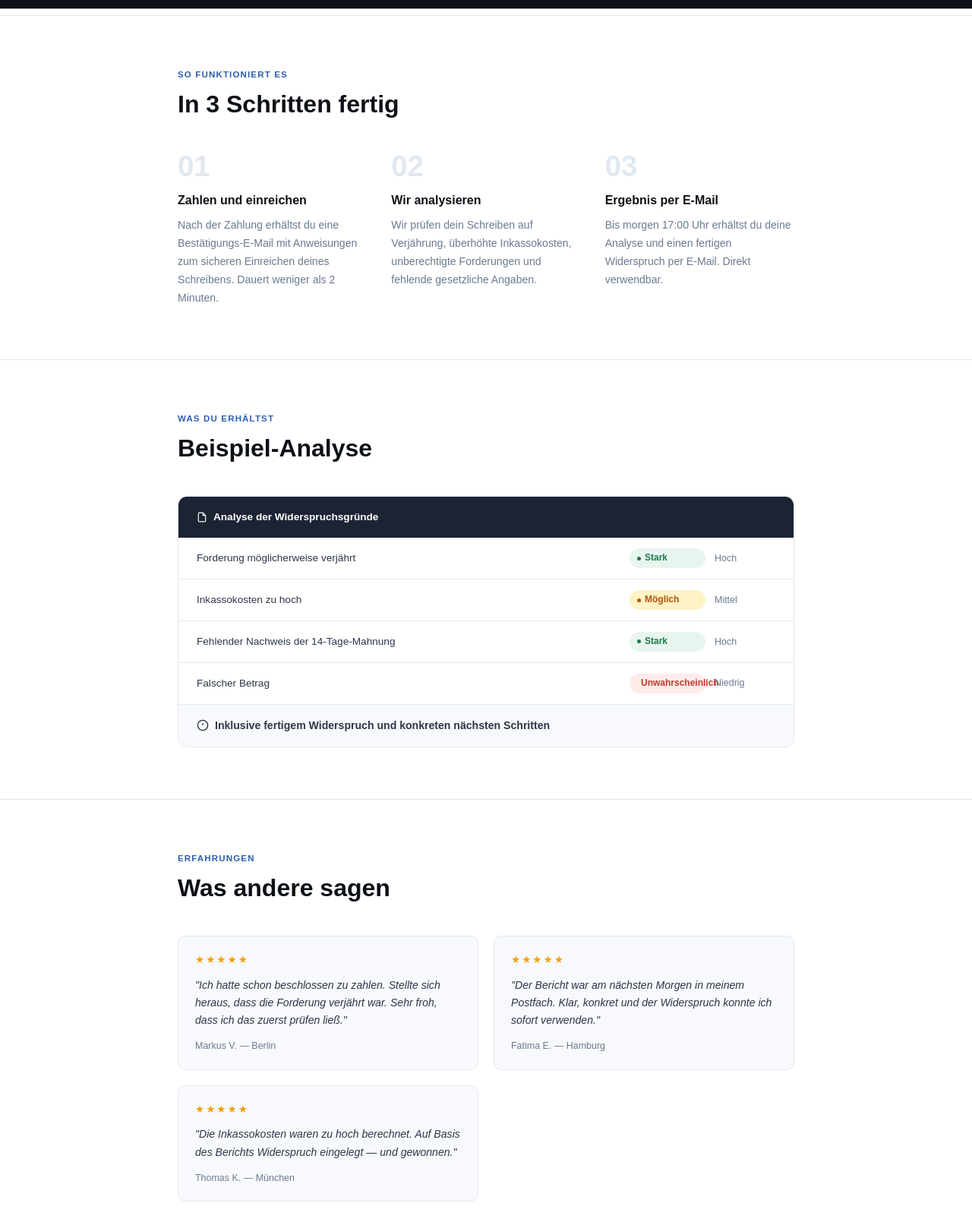
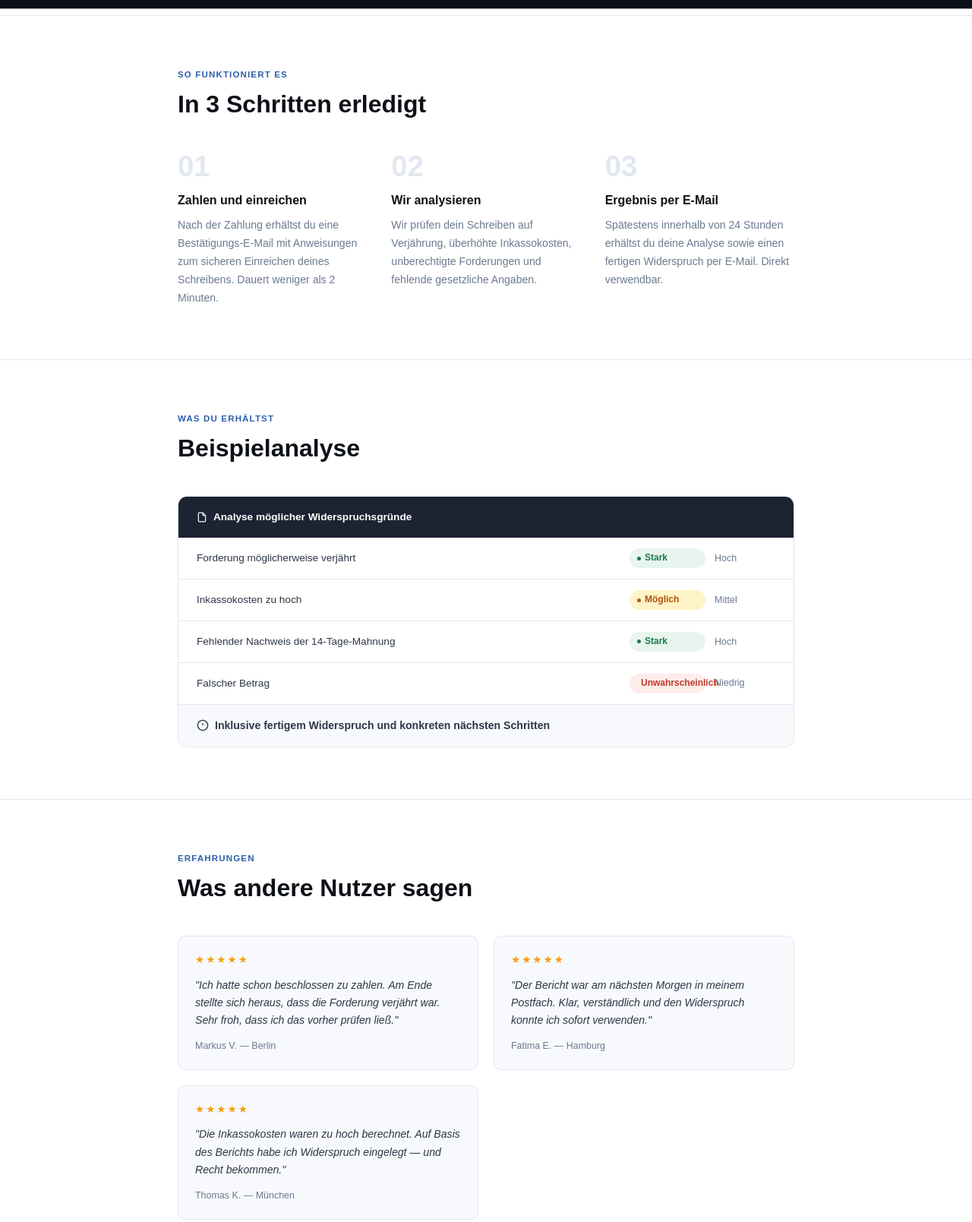
Before and after one commit to DickGroen/mahnungcheck.de, a website: page public/index.html in a window 1280 px wide. Shown: the part 863-2472 px from the top of the page at 76% size. Drawn offline with Linux system fonts and the light colour scheme.

Commit message:
Update text for clarity and correctness in index.html

```diff
--- a/public/index.html
+++ b/public/index.html
@@ -28,14 +28,14 @@
   <div class="container">
 
     <div class="hero__eyebrow" style="justify-content:center;text-align:center;display:block;margin-left:auto;margin-right:auto;">
-      Nicht sofort zahlen — lass die Forderung erst prüfen
+      Nicht sofort zahlen — lass die Forderung zuerst prüfen
     </div>
 
     <h1 style="text-align:center;">Zahlst du diese Mahnung möglicherweise zu Unrecht?</h1>
 
     <p class="hero__sub" style="text-align:center;margin-left:auto;margin-right:auto;">
       Viele Mahnungen enthalten Fehler oder überhöhte Kosten.
-      Lade dein Schreiben hoch und erhalte innerhalb von 24 Stunden eine vollständige Analyse und einen fertigen Widerspruch per E-Mail.
+      Lade dein Schreiben hoch und erhalte innerhalb von 24 Stunden eine vollständige Analyse sowie einen fertigen Widerspruch per E-Mail.
     </p>
 
     <!-- VALUE STRIP -->
@@ -43,7 +43,7 @@
       <span class="value-item"><span class="vi-check">✔</span> Analyse + Widerspruch innerhalb von 24 Stunden</span>
       <span class="value-item"><span class="vi-check">✔</span> Per E-Mail — kein Konto erforderlich</span>
       <span class="value-item"><span class="vi-check">✔</span> Einmalig €49 · kein Abo</span>
-      <span class="value-item"><span class="vi-check">✔</span> Dokument nach Verarbeitung gelöscht</span>
+      <span class="value-item"><span class="vi-check">✔</span> Dokument wird nach Verarbeitung gelöscht</span>
     </div>
 
     <!-- UPLOAD -->
@@ -90,7 +90,7 @@
       <button class="cta-main" onclick="openModal()">
         Mahnung prüfen — €49 · Ergebnis innerhalb von 24 Stunden
       </button>
-      <div class="cta-sub">Einmalig · kein Abo · 🔒 Sichere Zahlung via Stripe</div>
+      <div class="cta-sub">Einmalige Zahlung · kein Abo · 🔒 Sichere Zahlung über Stripe</div>
     </div>
 
   </div>
@@ -100,7 +100,7 @@
 <section class="section">
   <div class="container">
     <div class="section-label">So funktioniert es</div>
-    <h2>In 3 Schritten fertig</h2>
+    <h2>In 3 Schritten erledigt</h2>
     <div class="steps">
       <div class="step">
         <div class="step__num">01</div>
@@ -115,7 +115,7 @@
       <div class="step">
         <div class="step__num">03</div>
         <div class="step__title">Ergebnis per E-Mail</div>
-        <div class="step__desc">Bis morgen 17:00 Uhr erhältst du deine Analyse und einen fertigen Widerspruch per E-Mail. Direkt verwendbar.</div>
+        <div class="step__desc">Spätestens innerhalb von 24 Stunden erhältst du deine Analyse sowie einen fertigen Widerspruch per E-Mail. Direkt verwendbar.</div>
       </div>
     </div>
   </div>
@@ -125,11 +125,11 @@
 <section class="section">
   <div class="container">
     <div class="section-label">Was du erhältst</div>
-    <h2>Beispiel-Analyse</h2>
+    <h2>Beispielanalyse</h2>
     <div class="report-preview">
       <div class="report-preview__header">
         <svg width="14" height="14" fill="none" viewBox="0 0 24 24" stroke="white" stroke-width="2"><path d="M14 2H6a2 2 0 0 0-2 2v16a2 2 0 0 0 2 2h12a2 2 0 0 0 2-2V8z"/><polyline points="14 2 14 8 20 8"/></svg>
-        Analyse der Widerspruchsgründe
+        Analyse möglicher Widerspruchsgründe
       </div>
       <div class="report-row">
         <div class="report-row__label">Forderung möglicherweise verjährt</div>
@@ -163,21 +163,21 @@
 <section class="section">
   <div class="container">
     <div class="section-label">Erfahrungen</div>
-    <h2>Was andere sagen</h2>
+    <h2>Was andere Nutzer sagen</h2>
     <div class="reviews">
       <div class="review">
         <div class="stars">★★★★★</div>
-        <div class="review__text">"Ich hatte schon beschlossen zu zahlen. Stellte sich heraus, dass die Forderung verjährt war. Sehr froh, dass ich das zuerst prüfen ließ."</div>
+        <div class="review__text">"Ich hatte schon beschlossen zu zahlen. Am Ende stellte sich heraus, dass die Forderung verjährt war. Sehr froh, dass ich das vorher prüfen ließ."</div>
         <div class="review__author">Markus V. — Berlin</div>
       </div>
       <div class="review">
         <div class="stars">★★★★★</div>
-        <div class="review__text">"Der Bericht war am nächsten Morgen in meinem Postfach. Klar, konkret und der Widerspruch konnte ich sofort verwenden."</div>
+        <div class="review__text">"Der Bericht war am nächsten Morgen in meinem Postfach. Klar, verständlich und den Widerspruch konnte ich sofort verwenden."</div>
         <div class="review__author">Fatima E. — Hamburg</div>
       </div>
       <div class="review">
         <div class="stars">★★★★★</div>
-        <div class="review__text">"Die Inkassokosten waren zu hoch berechnet. Auf Basis des Berichts Widerspruch eingelegt — und gewonnen."</div>
+        <div class="review__text">"Die Inkassokosten waren zu hoch berechnet. Auf Basis des Berichts habe ich Widerspruch eingelegt — und Recht bekommen."</div>
         <div class="review__author">Thomas K. — München</div>
       </div>
     </div>
@@ -256,7 +256,7 @@
 <!-- DISCLAIMER -->
 <footer class="disclaimer">
   <div class="container">
-    <p>Mahnung Check DE bietet informative Analysen und erstellt Widerspruchsbriefe. Wir geben keine Rechtsberatung. Ein Widerspruch setzt die Zahlung nicht automatisch aus. Bei Ablehnung eines Widerspruchs können Kosten entstehen. Konsultiere im Zweifelsfall einen Anwalt oder die Verbraucherzentrale. Dokumente werden nach Verarbeitung gelöscht. &copy; 2025 Mahnung Check DE.</p>
+    <p>Mahnung Check DE bietet informative Analysen und erstellt Entwürfe für Widersprüche. Wir leisten keine Rechtsberatung. Ein Widerspruch setzt die Zahlung nicht automatisch aus. Bei Ablehnung eines Widerspruchs können zusätzliche Kosten entstehen. Konsultiere im Zweifelsfall einen Anwalt oder die Verbraucherzentrale. Dokumente werden nach der Verarbeitung gelöscht. &copy; 2025 Mahnung Check DE.</p>
   </div>
 </footer>
 
```
